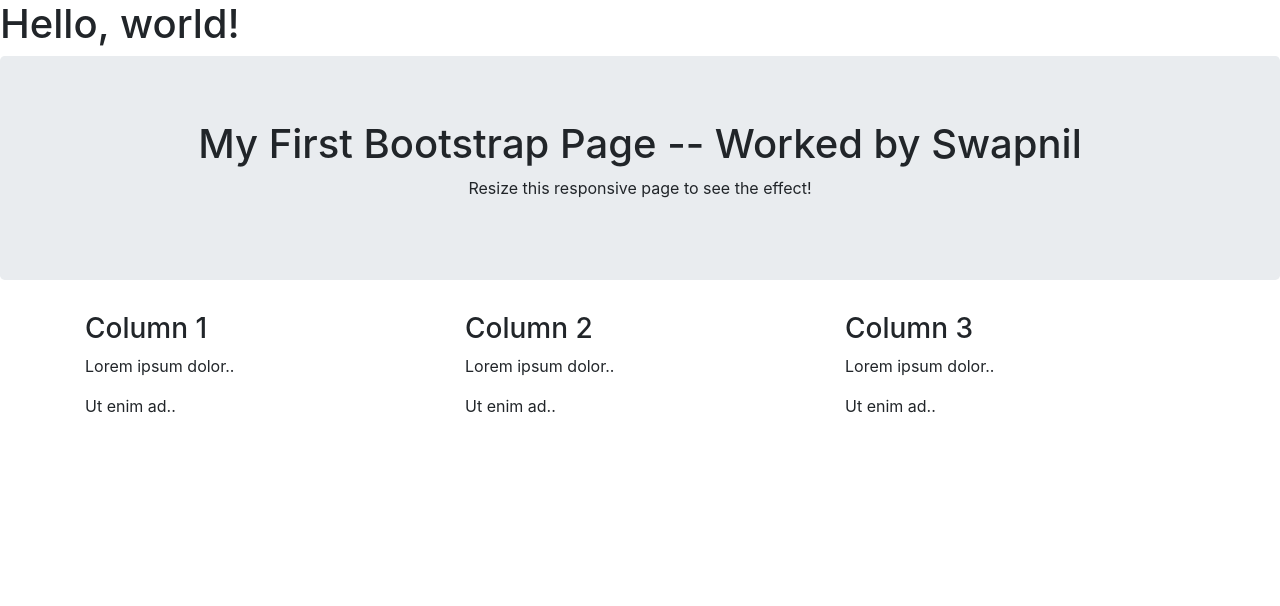
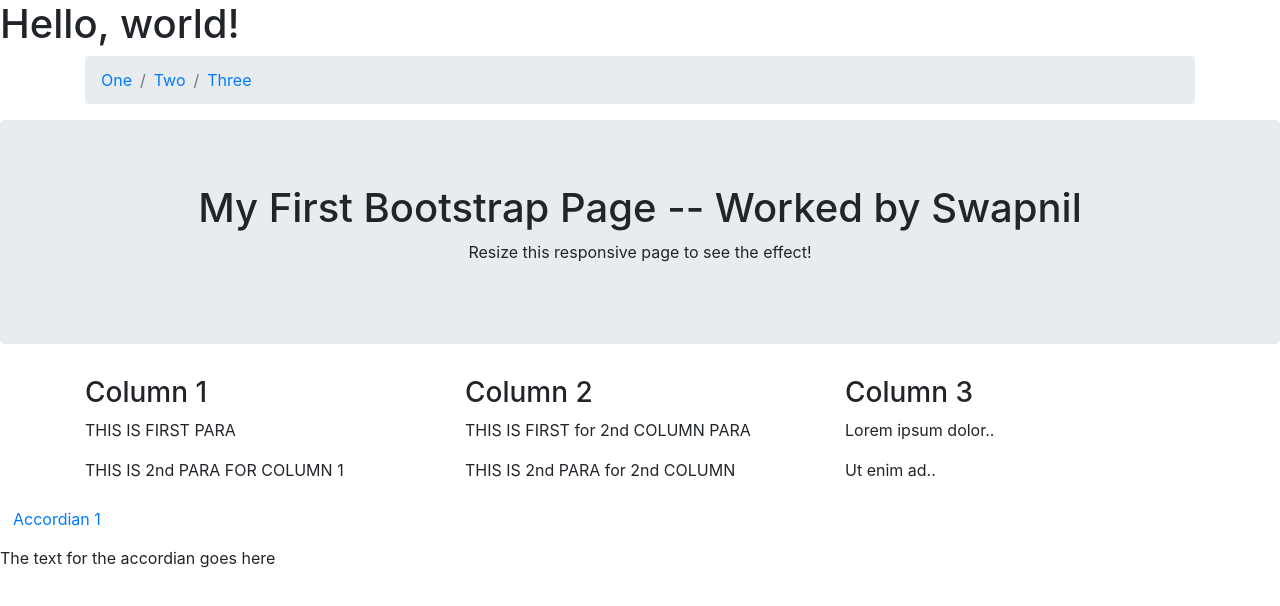
Before and after one commit to bxlearn/html5-css3-js, a plain HTML site: page lab1/Swapnil/index.html in a window 1280 px wide. Drawn offline with nearby package versions, Linux system fonts and the light colour scheme.

Commit message:
This is for the new features of bootstrap -

```diff
--- a/lab1/Swapnil/index.html
+++ b/lab1/Swapnil/index.html
@@ -12,6 +12,15 @@
   </head>
   <body>
     <h1>Hello, world!</h1>
+    <div class = "container">
+      <nav>
+        <ul class = "breadcrumb">
+          <li class="breadcrumb-item"><a href = "#">One</a></li>
+          <li class="breadcrumb-item"><a href = "#">Two</a></li>
+          <li class="breadcrumb-item"><a href = "#">Three</a></li>
+        </ul>
+      </nav>
+    </div>
 
     <div class="jumbotron text-center">
       <h1>My First Bootstrap Page -- Worked by Swapnil</h1>
@@ -22,13 +31,14 @@
       <div class="row">
         <div class="col-sm-4">
           <h3>Column 1</h3>
-          <p>Lorem ipsum dolor..</p>
-          <p>Ut enim ad..</p>
+          <p>THIS IS FIRST PARA</p>
+          <p>THIS IS 2nd PARA FOR COLUMN 1 <ad class=""></ad></p>
         </div>
+
         <div class="col-sm-4">
           <h3>Column 2</h3>
-          <p>Lorem ipsum dolor..</p>
-          <p>Ut enim ad..</p>
+          <p>THIS IS FIRST for 2nd COLUMN PARA</p>
+          <p>THIS IS 2nd PARA for 2nd COLUMN</p>
         </div>
         <div class="col-sm-4">
           <h3>Column 3</h3>
@@ -38,6 +48,21 @@
       </div>
     </div>
 
+    <!-- Accordian -->
+    <div>
+      <div class ="accordian" id="firstAccordian">
+        <div class="anzTrial">
+          <div class="anzTrial-header" id="headerTrial">
+            <h2>
+              <button class = "btn btn-link collapsed" type="button" data-toggle="collapse" data-target="#collapseOne">Accordian 1</button>
+            </h2>
+          <div id="collapseOne" class="collapse show" data-parent="#firstAccordian">The text for the accordian goes here</div>
+        </div>
+      </div>
+
+
+
+
     <!-- Optional JavaScript -->
     <!-- jQuery first, then Popper.js, then Bootstrap JS -->
     <script src="https://code.jquery.com/jquery-3.3.1.slim.min.js" integrity="sha384-q8i/X+965DzO0rT7abK41JStQIAqVgRVzpbzo5smXKp4YfRvH+8abtTE1Pi6jizo" crossorigin="anonymous"></script>
```
